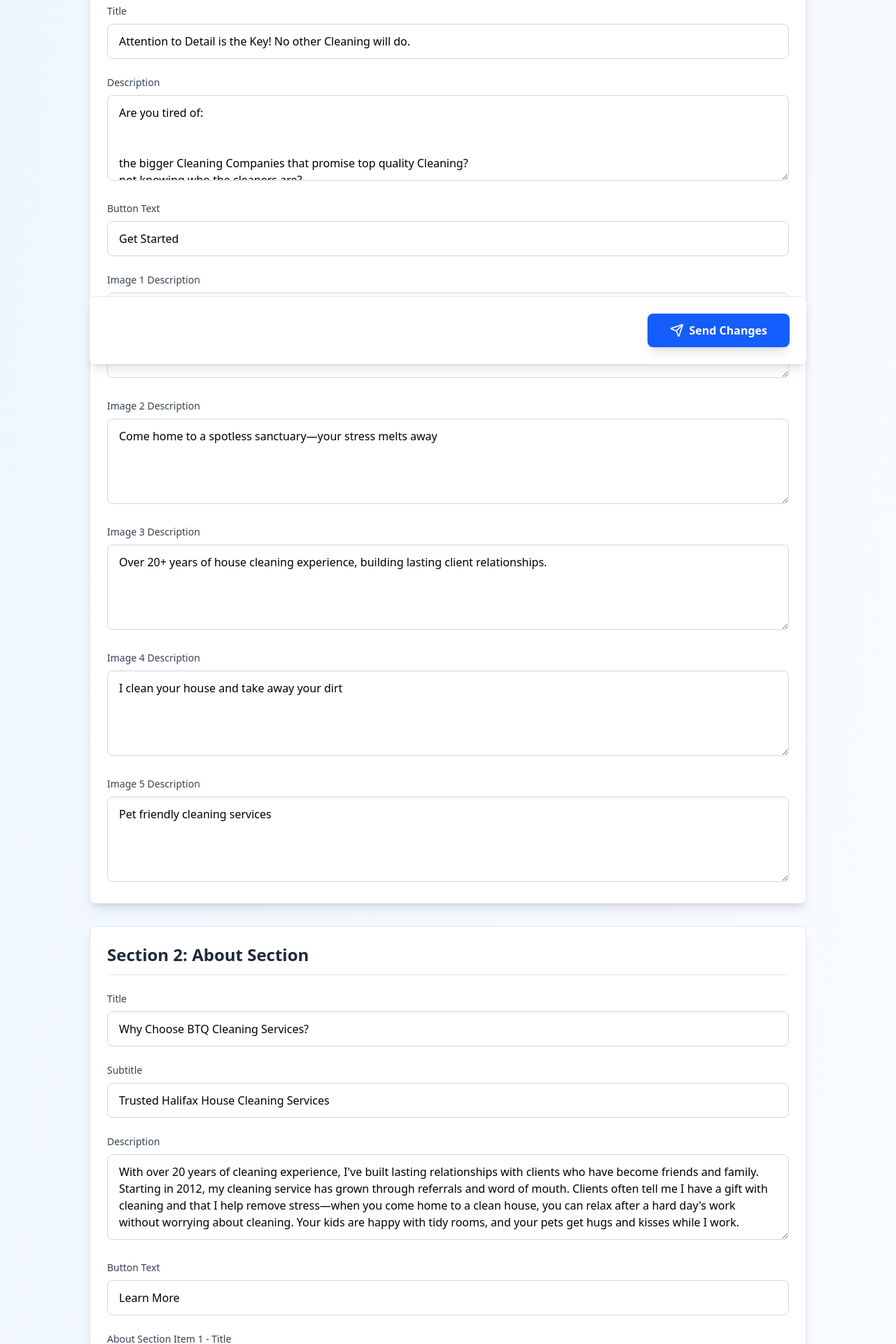
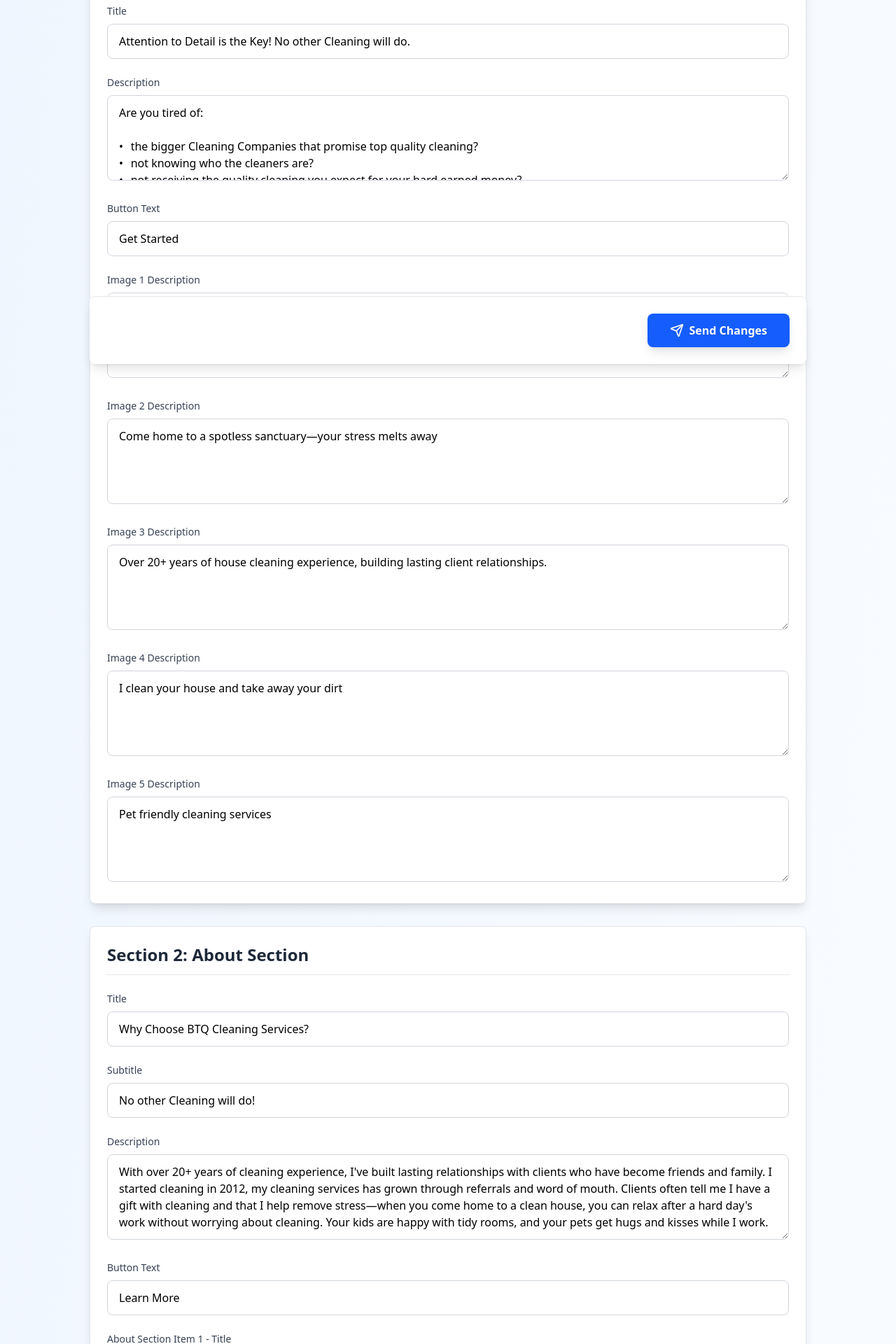
Before and after one commit to TMuse333/barb-cleaner, a Next.js app in the folder frontend/: page /edits in a window 1280 px wide. Shown: the part 280-2200 px from the top of the page at 70% size. Built offline with nearby package versions, Linux system fonts and the light colour scheme.

Commit message:
updated json

```diff
--- a/frontend/src/components/designs/herobanners/carouselHero/carouselHero.tsx
+++ b/frontend/src/components/designs/herobanners/carouselHero/carouselHero.tsx
@@ -81,9 +81,7 @@ const CarouselHero: React.FC<CarouselHeroProps> = (props) => {
             <h1
               className="text-3xl md:text-4xl font-bold pb-4"
               style={{
-                backgroundImage: `linear-gradient(to right, ${safeMainColor}, ${safeTextColor})`,
-                WebkitBackgroundClip: "text",
-                color: "transparent",
+                color: safeMainColor,
               }}
             >
               {title}
--- a/frontend/src/data/homepage.data.ts
+++ b/frontend/src/data/homepage.data.ts
@@ -14,11 +14,9 @@ export const carouselHeroData: CarouselHeroProps = {
   title: "Attention to Detail is the Key! No other Cleaning will do.",
   description: `Are you tired of:
 
-
- the bigger Cleaning Companies that promise top quality Cleaning?
- not knowing who the cleaners are?
-
- not receiving the quality cleaning you expect for your hard earned money?
+•	the bigger Cleaning Companies that promise   top quality cleaning?
+•	not knowing who the cleaners are?
+•	not receiving the quality cleaning you expect for your hard earned money?
 
 Well! Look no further! I have the solution for you!
 I specialize in customized cleaning solutions with a personal touch and comparable prices.`,
@@ -72,9 +70,9 @@ I specialize in customized cleaning solutions with a personal touch and comparab
 
 export const experienceCardData: ExperienceCardProps = {
   title: "Why Choose BTQ Cleaning Services?",
-  description: `With over 20 years of cleaning experience, I've built lasting relationships with clients who have become friends and family. Starting in 2012, my cleaning service has grown through referrals and word of mouth. Clients often tell me I have a gift with cleaning and that I help remove stress—when you come home to a clean house, you can relax after a hard day's work without worrying about cleaning. Your kids are happy with tidy rooms, and your pets get hugs and kisses while I work.`,
+  description: `With over 20+ years of cleaning experience, I've built lasting relationships with clients who have become friends and family. I started cleaning in 2012, my cleaning services has grown through referrals and word of mouth. Clients often tell me I have a gift with cleaning and that I help remove stress—when you come home to a clean house, you can relax after a hard day's work without worrying about cleaning. Your kids are happy with tidy rooms, and your pets get hugs and kisses while I work.`,
 
-  subTitle: "Trusted Halifax House Cleaning Services",
+  subTitle: "No other Cleaning will do!",
   buttonText: "Learn More",
   images: {
     main: {
@@ -218,7 +216,7 @@ We'll work together to find a schedule that is convenient for both of us.`
     }
   ],
   title: "Frequently Asked Questions",
-  description: "Here are some common questions I receive from our clients.",
+  description: "Here are some common questions I receive from my clients.",
   buttonText: "Contact Us",
   mainColor: "#3B82F6",
   textColor: "#000000",
@@ -339,7 +337,7 @@ export const testimonials3Data: Testimonials3Props = {
     }
   ],
   title: "Client Testimonials",
-  description: "Hear what our satisfied clients have to say about our Halifax house cleaning services.",
+  description: "Hear what our satisfied clients have to say about BTQ Cleaning Services.",
   array: [],
   mainColor: "#3B82F6",
   textColor: "#000000",
@@ -351,7 +349,7 @@ export const testimonials3Data: Testimonials3Props = {
 
 export const contactCloserData: ContactCloserProps = {
   title: "Ready for a Spotless Home?",
-  description: "Contact me today to schedule your Halifax house cleaning services. Experience the joy of a clean space tailored to your needs. I clean your house and take away your dirt—so you can relax after a hard day's work. I look forward to serving you!",
+  description: "Contact me today to schedule for your free consultation. Experience the joy of a clean space tailored to your needs. I clean your house and take away your dirt—so you can relax after a hard day's work. I look forward to serving you!",
   buttonText: "Get in Touch",
   email: "btqcleaningservices@gmail.com",
   phone: "902-220-1089",
--- a/frontend/src/data/websiteData.json
+++ b/frontend/src/data/websiteData.json
@@ -38,7 +38,7 @@
           "props": {
             "subTitle": "",
             "title": "Attention to Detail is the Key! No other Cleaning will do.",
-            "description": "Are you tired of:\n\n\nthe bigger Cleaning Companies that promise top quality Cleaning?\nnot knowing who the cleaners are?\n\nnot receiving the quality cleaning you expect for your hard earned money?\n\nWell! Look no further! I have the solution for you!\nI specialize in customized cleaning solutions with a personal touch and comparable prices.",
+            "description": "Are you tired of:\n\n•\tthe bigger Cleaning Companies that promise top quality cleaning?\n•\tnot knowing who the cleaners are?\n•\tnot receiving the quality cleaning you expect for your hard earned money?\n\nWell! Look no further! I have the solution for you! \nI specialize in customized cleaning solutions with a personal touch and comparable prices. \n",
             "buttonText": "Get Started",
             "items": [
               {
@@ -94,8 +94,8 @@
           "componentCategory": "contentPiece",
           "props": {
             "title": "Why Choose BTQ Cleaning Services?",
-            "description": "With over 20 years of cleaning experience, I've built lasting relationships with clients who have become friends and family. Starting in 2012, my cleaning service has grown through referrals and word of mouth. Clients often tell me I have a gift with cleaning and that I help remove stress—when you come home to a clean house, you can relax after a hard day's work without worrying about cleaning. Your kids are happy with tidy rooms, and your pets get hugs and kisses while I work.",
-            "subTitle": "Trusted Halifax House Cleaning Services",
+            "description": "With over 20+ years of cleaning experience, I've built lasting relationships with clients who have become friends and family. I started cleaning in 2012, my cleaning services has grown through referrals and word of mouth. Clients often tell me I have a gift with cleaning and that I help remove stress—when you come home to a clean house, you can relax after a hard day's work without worrying about cleaning. Your kids are happy with tidy rooms, and your pets get hugs and kisses while I work.",
+            "subTitle": "No other Cleaning will do!",
             "buttonText": "Learn More",
             "images": {
               "main": {
@@ -142,7 +142,7 @@
           "props": {
             "subTitle": "",
             "title": "Discover the BTQ Cleaning Services Difference",
-            "description": "I clean your home the way you want—every home and owner is different. I bring all the products and gear needed to do\nthe job right, including environmentally and pet-friendly products. My vacuum backpack cleaner with 3 filters ensures\ndust doesn't enter your home. I clean your home and take away your dirt!",
+            "description": "I clean your home the way you want—every home and owner is different. I bring all the products and gear needed to do the job right, including environmentally and pet-friendly products. My vacuum backpack cleaner with 3 filters ensures dust doesn’t enter your home. I clean your home and take away your dirt!",
             "images": {
               "main": {
                 "src": "https://maf7vdyjaxjtyxfd.public.blob.vercel-storage.com/users/692bbf5c91423b9780010fe4/20180815_084620_resized_1-E95WQzSZzrr5SFukh9W43XO6q6HZG6.jpg",
@@ -250,7 +250,7 @@
               }
             ],
             "title": "Frequently Asked Questions",
-            "description": "Here are some common questions I receive from our clients.",
+            "description": "Here are some common questions I receive from my clients.",
             "buttonText": "Contact Us",
             "mainColor": "#3B82F6",
             "textColor": "#000000",
@@ -365,7 +365,7 @@
               }
             ],
             "title": "Client Testimonials",
-            "description": "Hear what our satisfied clients have to say about our Halifax house cleaning services.",
+            "description": "Hear what our satisfied clients have to say about BTQ Cleaning Services.",
             "array": [],
             "mainColor": "#3B82F6",
             "textColor": "#000000",
@@ -383,7 +383,7 @@
           "componentCategory": "misc",
           "props": {
             "title": "Ready for a Spotless Home?",
-            "description": "Contact me today to schedule your Halifax house cleaning services. Experience the joy of a clean space tailored to your needs. I clean your house and take away your dirt—so you can relax after a hard day's work. I look forward to serving you!",
+            "description": "Contact me today to schedule for your free consultation. Experience the joy of a clean space tailored to your needs. I clean your house and take away your dirt—so you can relax after a hard day's work. I look forward to serving you!",
             "buttonText": "Get in Touch",
             "email": "btqcleaningservices@gmail.com",
             "phone": "902-220-1089",
```
